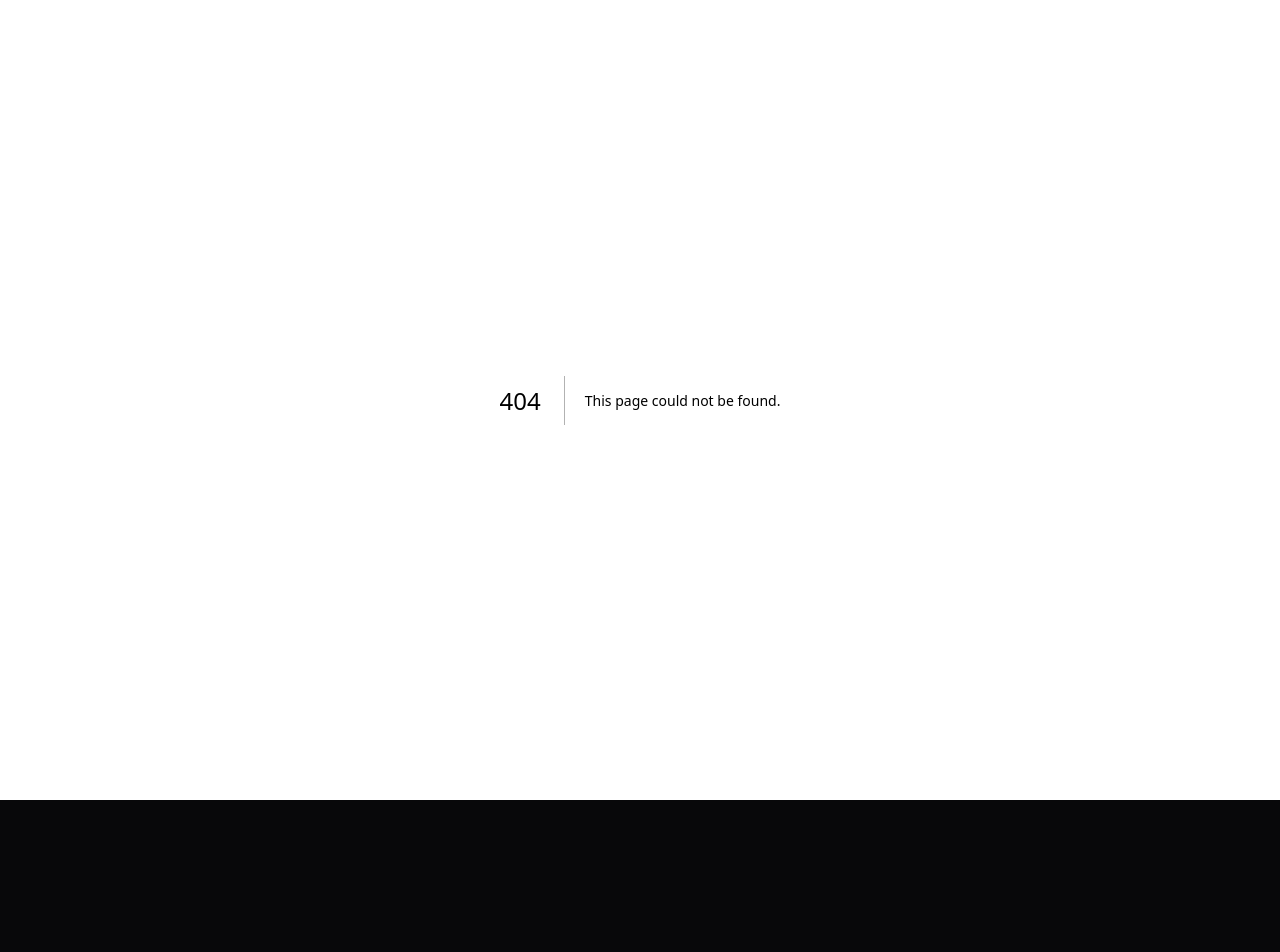
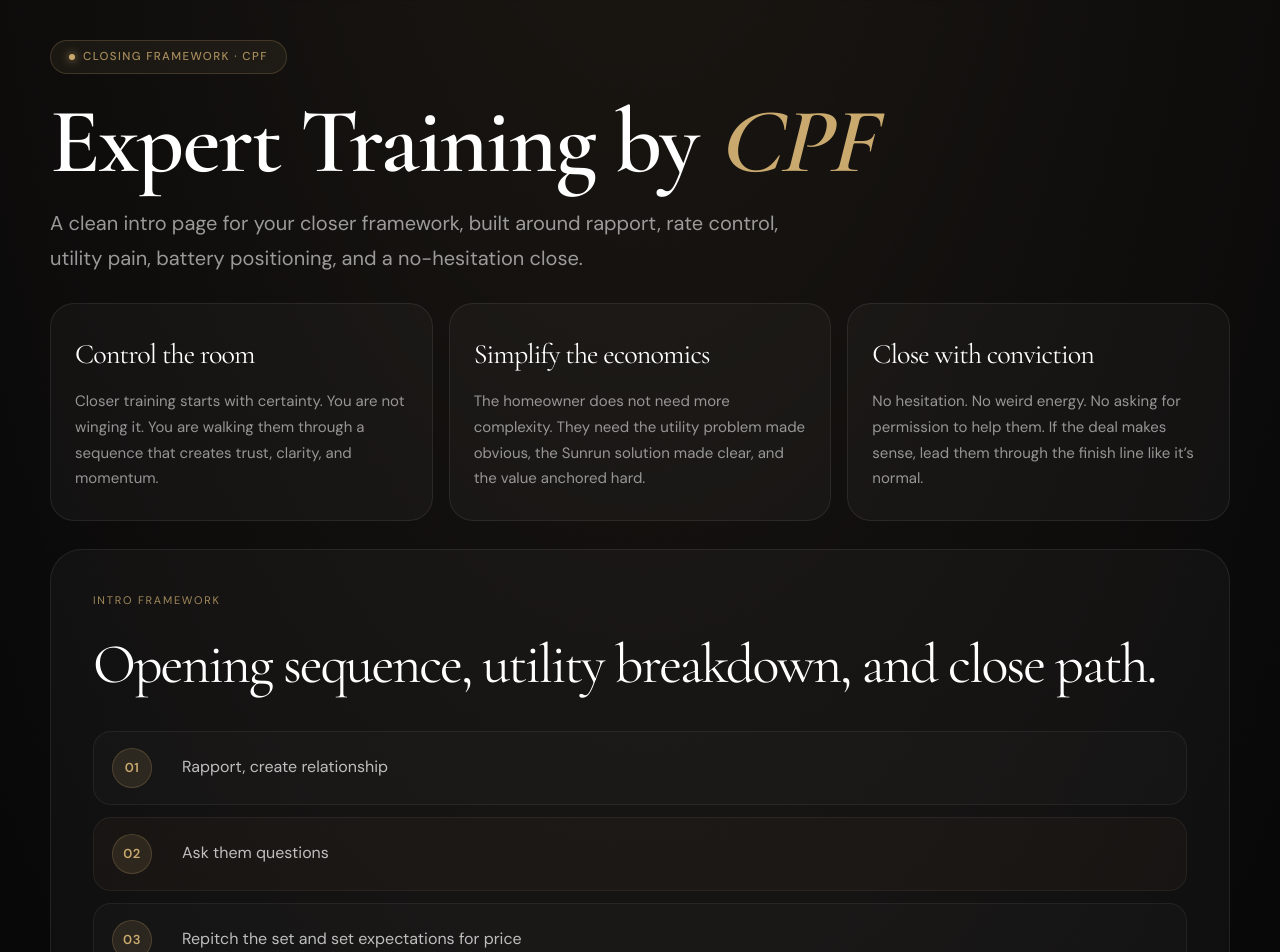
Before and after one commit to renewabletalentacquisition-jpg/renewable-acquisition, a Next.js app: page /expert-training in a window 1280 px wide. Before the commit this address had no page. Shown: the top 952 px of the page. Before the commit the page ends 800 px from the top, so only its background shows below. Built offline with nearby package versions, Linux system fonts and the light colour scheme.

Commit message:
Add Expert Training by CPF intro page

```diff
--- /dev/null
+++ b/src/app/expert-training/page.tsx
@@ -0,0 +1,273 @@
+"use client";
+
+import { useEffect } from "react";
+
+const framework = [
+  "Rapport, create relationship",
+  "Ask them questions",
+  "Repitch the set and set expectations for price",
+  "I’m assuming I’m not the first solar guy to come by, what didn’t make sense last time?",
+  "Introduce Sunrun",
+  "Show neighbors map",
+  "Explain why Sunrun is the best",
+  "3 ways Sunrun helps you out",
+  "1. Drop and protect the rate for 25 years",
+  "Show rates from Edison",
+  "Explain how they go up",
+  "Prime and show the rate we get them at (below 35 cents)",
+  "Pause, any questions so far or is it pretty straightforward?",
+  "2. Eliminate delivery charges",
+  "Explain delivery, distribution, and transmission charges",
+  "Explain how they go up every year",
+  "Pause, any questions so far or is it pretty straightforward?",
+  "3. Battery",
+  "Show picture",
+  "Explain Powerwall 3 vs Powerwall 2",
+  "Blackout protection",
+  "Pull from battery at night",
+  "Eliminate peak pricing",
+  "Pause, any questions so far or is it pretty straightforward?",
+  "Break down their bill, kill bill",
+  "Calculate average, multiply by last year’s rate increase",
+  "Compare to previous years",
+  "Show design",
+  "Show price",
+  "Tee up rate",
+  "Show them rate",
+  "This is the best part",
+  "Pause, any questions on anything so far or is it pretty fair for the most part?",
+  "Warranties",
+  "Any questions on anything so far or is it pretty straightforward?",
+  "Pullback extremely hard",
+  "Go through qualifications",
+  "Prime for today’s site survey",
+  "Assume the close",
+  "Don’t hesitate",
+  "What’s a good email for you?",
+  "While signing: if everything I said is accurate, the home passed inspection, nothing out of pocket, would there be any reason you’d prefer to stay with Edison?",
+  "You are the product and the company",
+  "They want to go with Chase, not Sunrun",
+];
+
+const pillars = [
+  {
+    title: "Control the room",
+    body: "Closer training starts with certainty. You are not winging it. You are walking them through a sequence that creates trust, clarity, and momentum.",
+  },
+  {
+    title: "Simplify the economics",
+    body: "The homeowner does not need more complexity. They need the utility problem made obvious, the Sunrun solution made clear, and the value anchored hard.",
+  },
+  {
+    title: "Close with conviction",
+    body: "No hesitation. No weird energy. No asking for permission to help them. If the deal makes sense, lead them through the finish line like it’s normal.",
+  },
+];
+
+export default function ExpertTrainingPage() {
+  useEffect(() => {
+    const observer = new IntersectionObserver(
+      (entries) => {
+        entries.forEach((entry) => {
+          if (entry.isIntersecting) {
+            entry.target.classList.add("visible");
+            observer.unobserve(entry.target);
+          }
+        });
+      },
+      { threshold: 0.12 }
+    );
+
+    document.querySelectorAll(".reveal").forEach((el) => observer.observe(el));
+    return () => observer.disconnect();
+  }, []);
+
+  return (
+    <main
+      style={{
+        minHeight: "100vh",
+        background: "radial-gradient(ellipse 80% 50% at 50% -10%, rgba(201,169,110,0.12), transparent), #050507",
+        color: "#f4f3f0",
+        padding: "40px 20px 80px",
+      }}
+    >
+      <div style={{ maxWidth: 1180, margin: "0 auto" }}>
+        <div className="reveal visible" style={{ marginBottom: 28 }}>
+          <div
+            style={{
+              display: "inline-flex",
+              alignItems: "center",
+              gap: 8,
+              border: "1px solid rgba(201,169,110,0.22)",
+              background: "rgba(201,169,110,0.07)",
+              borderRadius: 9999,
+              padding: "7px 18px",
+              marginBottom: 22,
+            }}
+          >
+            <span
+              style={{
+                width: 6,
+                height: 6,
+                borderRadius: "50%",
+                background: "#c9a96e",
+                display: "inline-block",
+                boxShadow: "0 0 8px #c9a96e",
+              }}
+            />
+            <span
+              style={{
+                fontSize: 11.5,
+                letterSpacing: "0.12em",
+                textTransform: "uppercase",
+                color: "rgba(201,169,110,0.8)",
+                fontWeight: 500,
+              }}
+            >
+              Closing Framework · CPF
+            </span>
+          </div>
+
+          <h1
+            className="display reveal visible"
+            style={{
+              fontSize: "clamp(44px, 8vw, 92px)",
+              margin: "0 0 18px",
+              color: "#fff",
+            }}
+          >
+            Expert Training by <em style={{ color: "#c9a96e", fontStyle: "italic" }}>CPF</em>
+          </h1>
+
+          <p
+            className="reveal visible"
+            style={{
+              fontSize: "clamp(16px, 2vw, 20px)",
+              lineHeight: 1.72,
+              color: "rgba(255,255,255,0.58)",
+              maxWidth: 740,
+              margin: 0,
+            }}
+          >
+            A clean intro page for your closer framework, built around rapport, rate control, utility pain, battery positioning, and a no-hesitation close.
+          </p>
+        </div>
+
+        <section
+          className="reveal"
+          style={{
+            display: "grid",
+            gridTemplateColumns: "repeat(auto-fit, minmax(260px, 1fr))",
+            gap: 16,
+            marginBottom: 28,
+          }}
+        >
+          {pillars.map((pillar) => (
+            <div
+              key={pillar.title}
+              className="card"
+              style={{
+                padding: "28px 24px",
+                background: "rgba(255,255,255,0.03)",
+                border: "1px solid rgba(255,255,255,0.08)",
+                borderRadius: 24,
+              }}
+            >
+              <div
+                style={{
+                  fontFamily: "var(--font-display)",
+                  fontSize: 28,
+                  letterSpacing: "-0.03em",
+                  color: "#fff",
+                  marginBottom: 12,
+                }}
+              >
+                {pillar.title}
+              </div>
+              <p style={{ margin: 0, color: "rgba(255,255,255,0.55)", lineHeight: 1.72, fontSize: 15 }}>
+                {pillar.body}
+              </p>
+            </div>
+          ))}
+        </section>
+
+        <section
+          className="reveal"
+          style={{
+            background: "rgba(255,255,255,0.03)",
+            border: "1px solid rgba(255,255,255,0.08)",
+            borderRadius: 32,
+            padding: "clamp(26px, 4vw, 42px)",
+          }}
+        >
+          <div style={{ marginBottom: 22 }}>
+            <div
+              style={{
+                fontSize: 11,
+                letterSpacing: "0.16em",
+                textTransform: "uppercase",
+                color: "rgba(201,169,110,0.78)",
+                marginBottom: 10,
+              }}
+            >
+              Intro Framework
+            </div>
+            <h2
+              style={{
+                fontFamily: "var(--font-display)",
+                fontSize: "clamp(32px, 5vw, 56px)",
+                letterSpacing: "-0.035em",
+                color: "#fff",
+                margin: 0,
+              }}
+            >
+              Opening sequence, utility breakdown, and close path.
+            </h2>
+          </div>
+
+          <div style={{ display: "grid", gap: 12 }}>
+            {framework.map((item, index) => (
+              <div
+                key={`${index}-${item}`}
+                style={{
+                  display: "grid",
+                  gridTemplateColumns: "56px 1fr",
+                  gap: 14,
+                  alignItems: "start",
+                  padding: "16px 18px",
+                  borderRadius: 18,
+                  border: "1px solid rgba(255,255,255,0.06)",
+                  background: index % 2 === 0 ? "rgba(255,255,255,0.02)" : "rgba(201,169,110,0.03)",
+                }}
+              >
+                <div
+                  style={{
+                    width: 40,
+                    height: 40,
+                    borderRadius: 9999,
+                    display: "flex",
+                    alignItems: "center",
+                    justifyContent: "center",
+                    background: "rgba(201,169,110,0.12)",
+                    border: "1px solid rgba(201,169,110,0.22)",
+                    color: "#c9a96e",
+                    fontWeight: 700,
+                    fontSize: 13,
+                    letterSpacing: "0.04em",
+                  }}
+                >
+                  {String(index + 1).padStart(2, "0")}
+                </div>
+                <div style={{ paddingTop: 6 }}>
+                  <div style={{ fontSize: "clamp(14px, 1.8vw, 16px)", lineHeight: 1.65, color: "rgba(255,255,255,0.72)" }}>
+                    {item}
+                  </div>
+                </div>
+              </div>
+            ))}
+          </div>
+        </section>
+      </div>
+    </main>
+  );
+}
```
